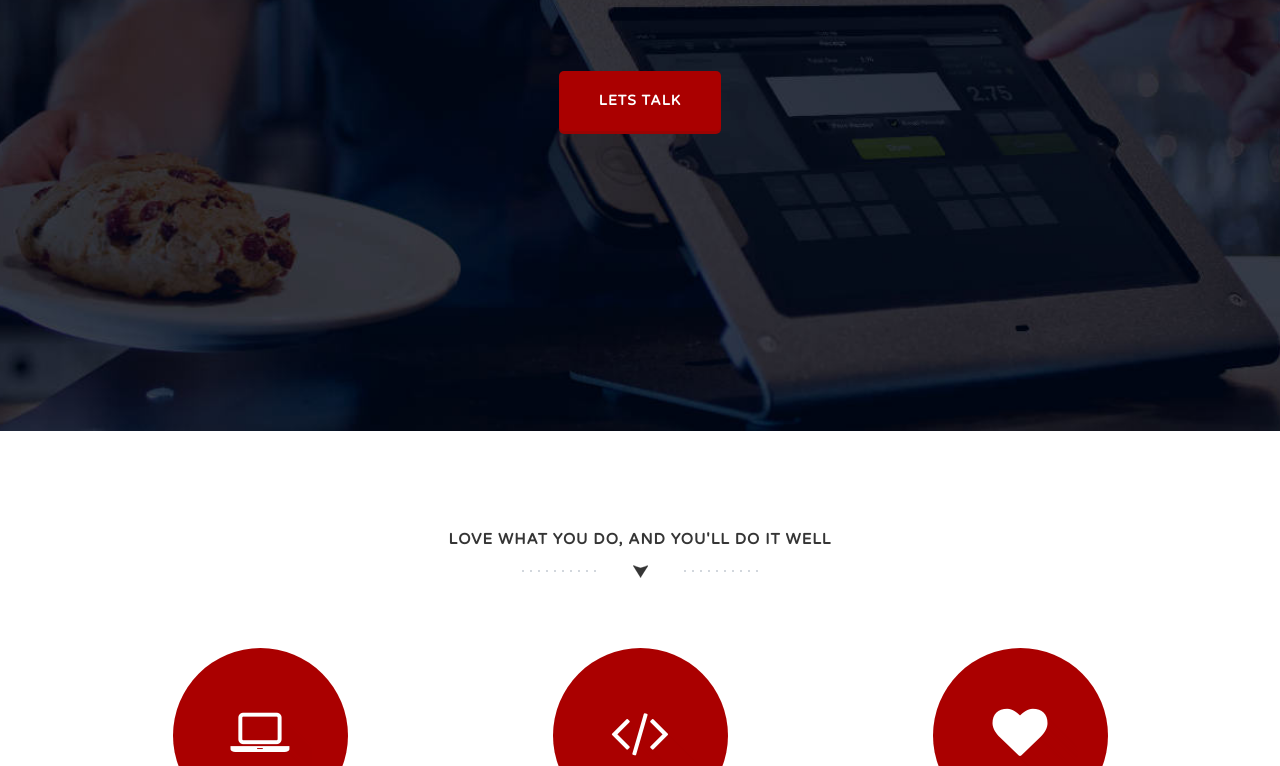
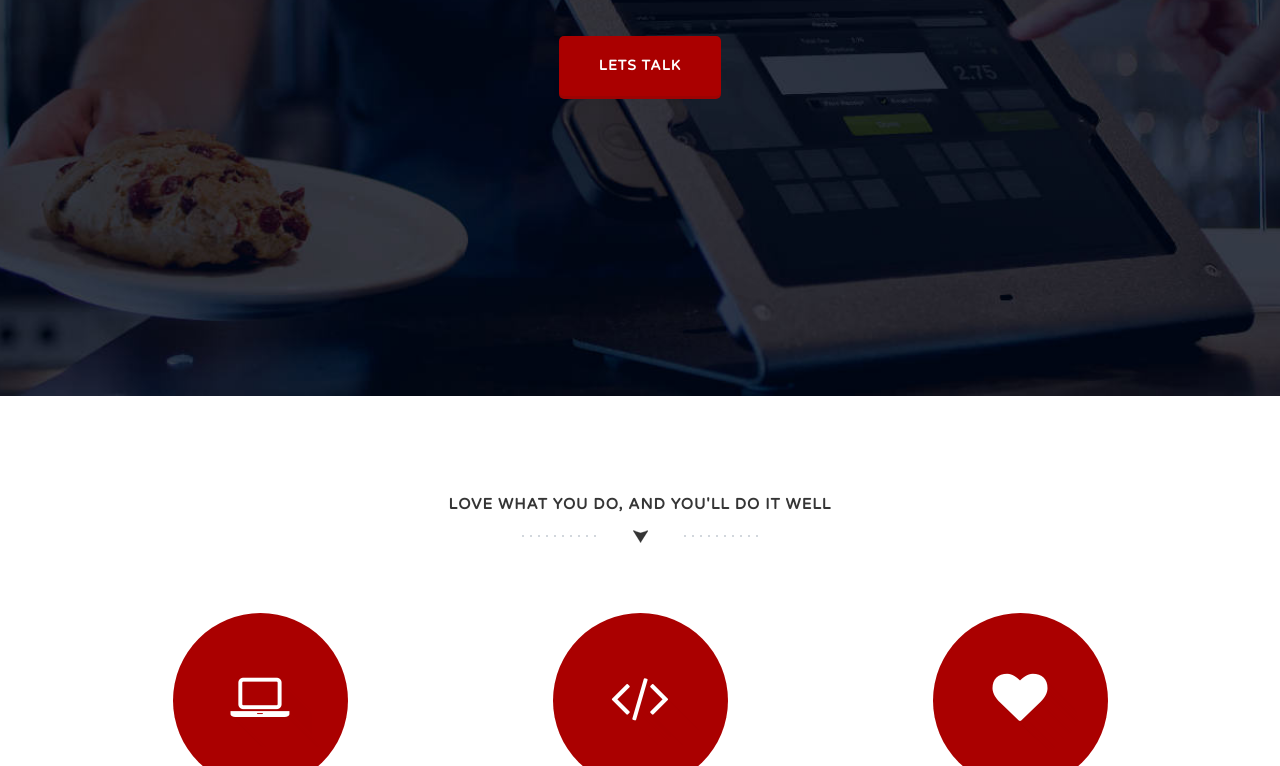
Before and after one commit to rajkumarsakthivel/tessell-old, a plain HTML site: page index.html in a window 1280 px wide. Shown: the part 410-1176 px from the top of the page. Drawn offline with nearby package versions, Linux system fonts and the light colour scheme.

Commit message:
Update styles.css

```diff
--- a/css/styles.css
+++ b/css/styles.css
@@ -213,7 +213,7 @@ nav ul li a:hover, nav ul li a:focus { text-decoration: none; color: rgba(255, 2
 /* ==========================================================================
 Hero
 ========================================================================== */
-.hero { background: url('../img/hero-bg.jpg') no-repeat center center; -webkit-background-size: cover; -moz-background-size: cover; -o-background-size: cover; background-size: cover; padding: 65px 0 300px 0; height: auto; }
+.hero { background: url('../img/hero-bg.jpg') no-repeat center center; -webkit-background-size: cover; -moz-background-size: cover; -o-background-size: cover; background-size: cover; padding: 30px 0 300px 0; height: auto; }
 .hero h1 { font-size: 40px; letter-spacing: 12px; margin: 10px; }
 .hero h1 span { color: #a1a9b0; display: inline-block; }
 .hero p { letter-spacing: 1px; }
```
